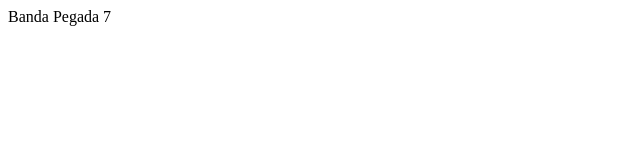
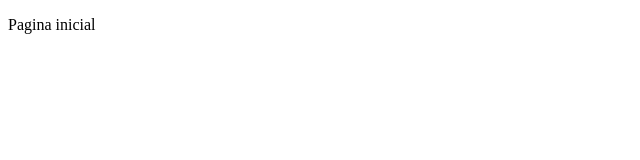
Before and after one commit to pabloalmeidac/bandapegada7, a React (Create React App) app: page /home in a window 1280 px wide. Shown: the top 160 px of the page, without its empty margins (0-640 px from the left). Built offline with nearby package versions, Linux system fonts and the light colour scheme.

Commit message:
feat: install and add router

```diff
--- a/package.json
+++ b/package.json
@@ -11,6 +11,7 @@
   "dependencies": {
     "react": "^18.2.0",
     "react-dom": "^18.2.0",
+    "react-router-dom": "6",
     "react-scripts": "5.0.1"
   },
   "devDependencies": {
--- a/src/App.tsx
+++ b/src/App.tsx
@@ -1,8 +1,11 @@
+import { BrowserRouter } from "react-router-dom";
+import { AppRoutes } from "./routes";
+
 export const App = () => {
   return (
-    <div className="App">
-      Banda Pegada 7
-    </div>
+    <BrowserRouter>
+      <AppRoutes />
+    </BrowserRouter>
   );
 }
 
--- a/src/routes/index.tsx
+++ b/src/routes/index.tsx
@@ -1 +1,11 @@
-export { };
+import { Navigate, Route, Routes } from "react-router-dom";
+
+export const AppRoutes = () => {
+  return (
+    <Routes>
+      <Route path="/home" element={<p> Pagina inicial</p>} />
+
+      <Route path="*" element={ <Navigate to="/home" />} />
+    </Routes>
+  );
+}
```
Also changed, not shown: 1 other file (tests, documents, lock files or other folders).
